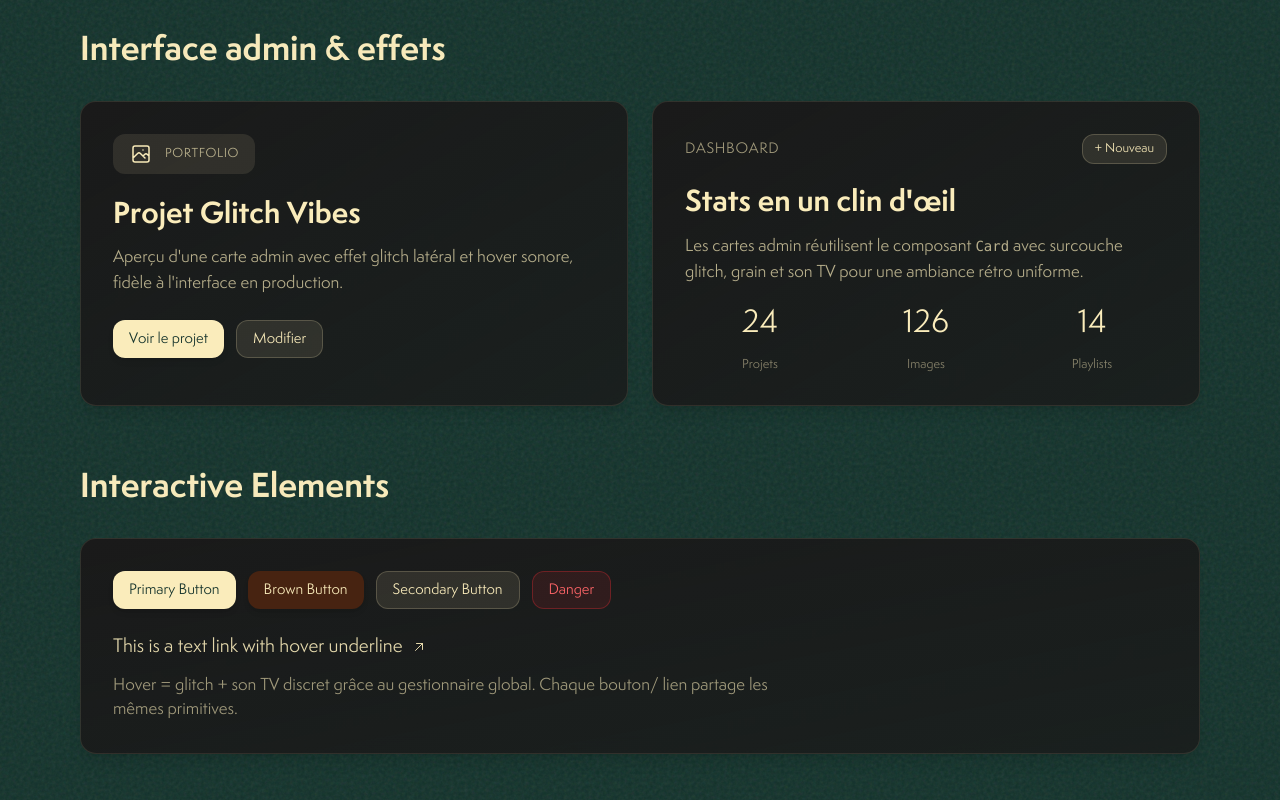
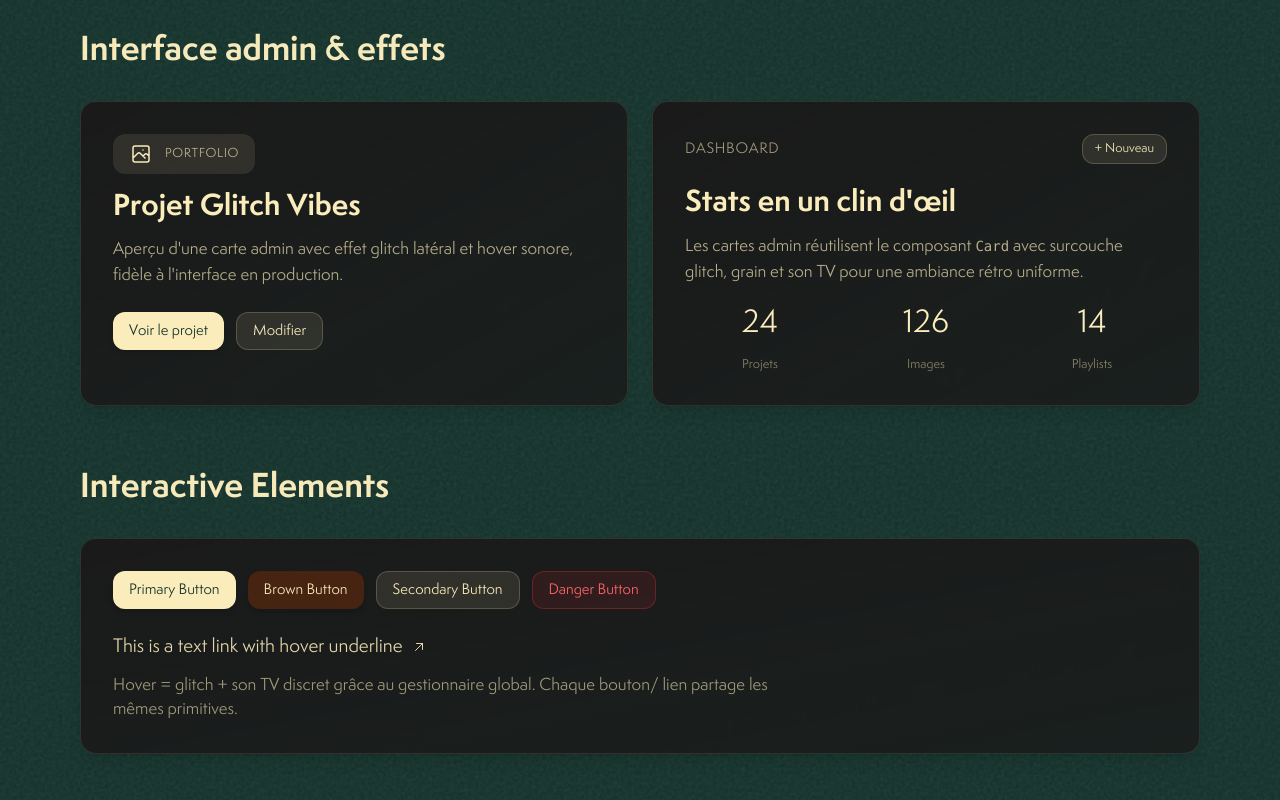
Before and after one commit to stivluc/studio-ub, a Next.js app: page /en in a window 1280 px wide. Shown: the part 600-1400 px from the top of the page. Built offline with nearby package versions, Linux system fonts and the light colour scheme.

Commit message:
Fix glitch effect in button in card

```diff
--- a/app/[locale]/page.tsx
+++ b/app/[locale]/page.tsx
@@ -12,7 +12,7 @@ export default function Home() {
     { variant: 'primary', label: t('primaryButton') },
     { variant: 'secondary', label: t('brownButton') },
     { variant: 'ghost', label: t('secondaryButton') },
-    { variant: 'danger', label: 'Danger' },
+    { variant: 'danger', label: t('dangerButton') },
   ];
 
   return (
@@ -59,6 +59,7 @@ export default function Home() {
               <div className="absolute inset-0 bg-gradient-to-br from-[var(--color-cream)]/0 to-[var(--color-cream)]/10 opacity-0 group-hover:opacity-100 transition-opacity duration-300" />
               <div className="crt-scanlines-hover" />
               <CardContent className="relative z-10 space-y-6 p-8">
+                <div className="space-y-4">
                   <div className="inline-flex items-center gap-3 bg-[var(--color-cream)]/10 px-4 py-2 rounded-xl">
                     <svg className="w-6 h-6 text-[var(--color-cream)]" fill="none" stroke="currentColor" viewBox="0 0 24 24">
                       <path strokeLinecap="round" strokeLinejoin="round" strokeWidth={1.5} d="M4 16l4.586-4.586a2 2 0 012.828 0L16 16m-2-2l1.586-1.586a2 2 0 012.828 0L20 14m-6-6h.01M6 20h12a2 2 0 002-2V6a2 2 0 00-2-2H6a2 2 0 00-2 2v12a2 2 0 002 2z" />
@@ -66,10 +67,11 @@ export default function Home() {
                     <span className="uppercase tracking-wider text-[var(--color-cream)]/70 text-xs">Portfolio</span>
                   </div>
                   <div className="space-y-3">
-                  <h3 className="text-3xl font-bold glitch-on-hover">Projet Glitch Vibes</h3>
+                    <h3 className="text-3xl font-bold">Projet Glitch Vibes</h3>
                     <p className="text-[var(--color-cream)]/70 leading-relaxed">
                       Aperçu d&apos;une carte admin avec effet glitch latéral et hover sonore, fidèle à l&apos;interface en production.
                     </p>
+                  </div>
                 </div>
                 <div className="flex flex-wrap gap-3">
                   <Button size="sm">Voir le projet</Button>
--- a/components/ui/Button.tsx
+++ b/components/ui/Button.tsx
@@ -9,6 +9,7 @@ interface ButtonProps extends ButtonHTMLAttributes<HTMLButtonElement> {
   size?: ButtonSize;
   className?: string;
   liftOnHover?: boolean;
+  glitch?: boolean;
 }
 
 const variantStyles: Record<ButtonVariant, string> = {
@@ -35,13 +36,13 @@ export function Button({
   size = 'md',
   className = '',
   liftOnHover = true,
+  glitch = true,
   disabled,
   ...props
 }: ButtonProps) {
   return (
     <button
       className={`
-        glitch-on-hover
         ${variantStyles[variant]}
         ${sizeStyles[size]}
         rounded-xl font-semibold
@@ -53,7 +54,7 @@ export function Button({
       disabled={disabled}
       {...props}
     >
-      <span className="glitch-on-hover-subtle">{children}</span>
+      {glitch ? <span className="glitch-on-hover-subtle">{children}</span> : children}
     </button>
   );
 }
--- a/messages/en.json
+++ b/messages/en.json
@@ -40,6 +40,7 @@
     "primaryButton": "Primary Button",
     "secondaryButton": "Secondary Button",
     "brownButton": "Brown Button",
+    "dangerButton": "Danger Button",
     "linkText": "This is a text link with hover underline",
     "secondaryText": "This text uses 70% opacity for secondary information",
     "footerText": "Studio UB - Theme Configuration Test"
--- a/messages/fr.json
+++ b/messages/fr.json
@@ -40,6 +40,7 @@
     "primaryButton": "Bouton Principal",
     "secondaryButton": "Bouton Secondaire",
     "brownButton": "Bouton Marron",
+    "dangerButton": "Bouton Danger",
     "linkText": "Ceci est un lien texte avec soulignement au survol",
     "secondaryText": "Ce texte utilise 70% d'opacité pour les informations secondaires",
     "footerText": "Studio UB - Test de Configuration du Thème"
```
Lines whose indentation alone changed are shown as unchanged.
